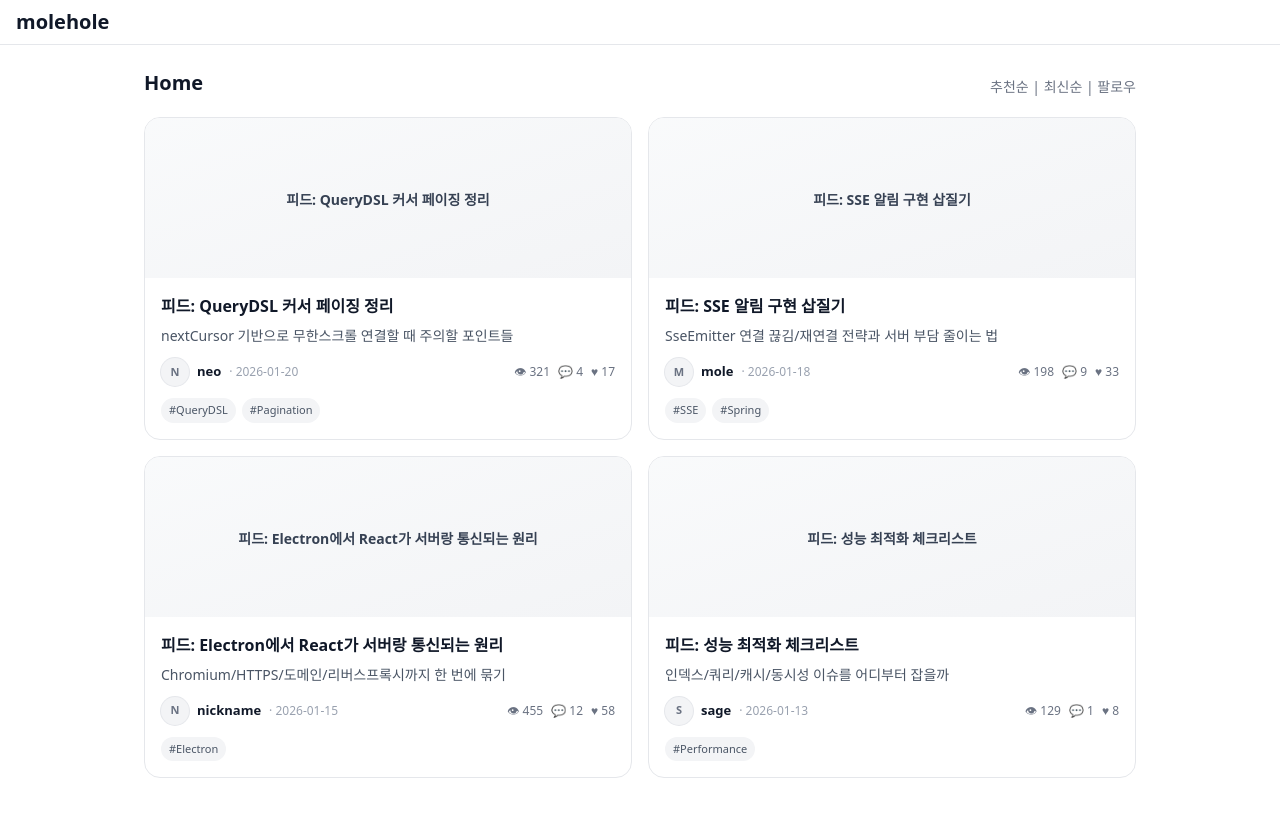
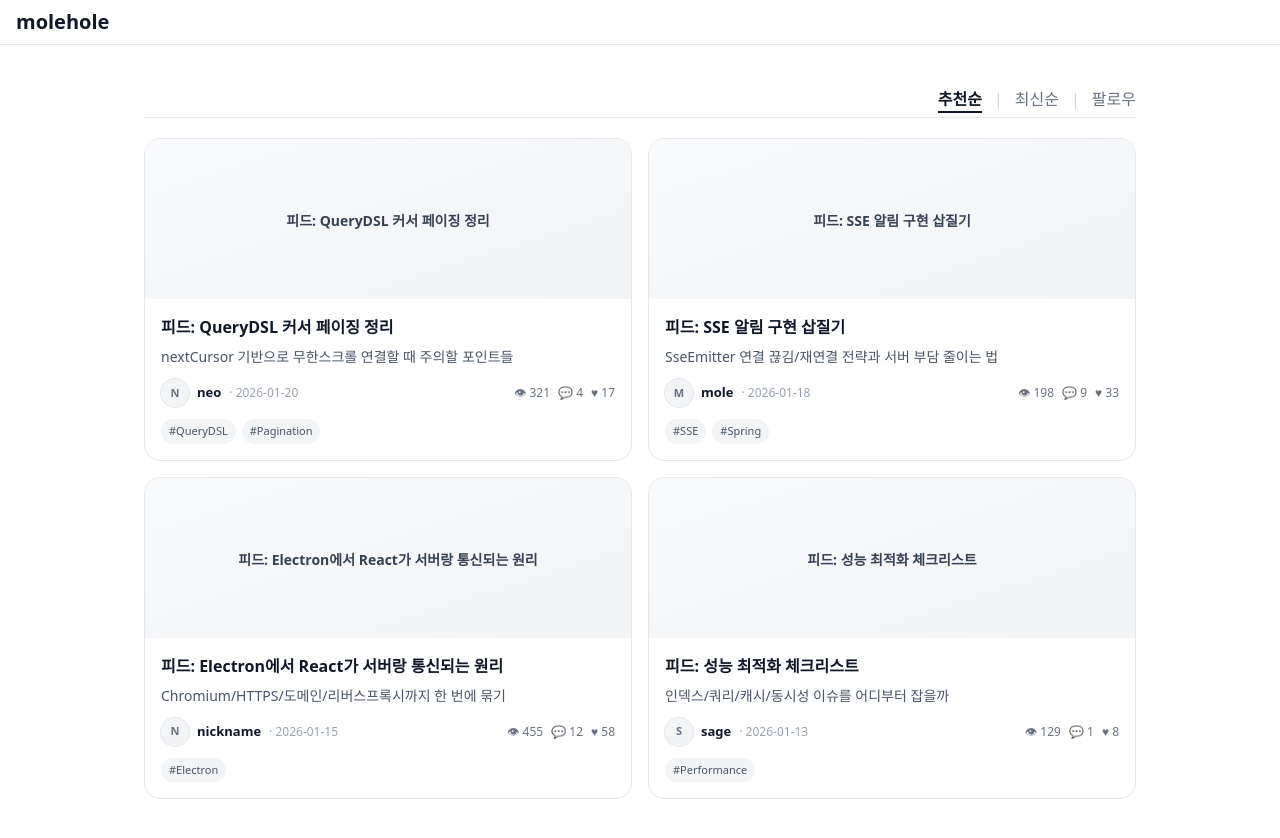
Before and after one commit to molehole-project/molehole-frontend, a React (Vite) app: page / in a window 1280 px wide. Shown: the top 838 px of the page. Built offline with nearby package versions, Linux system fonts and the light colour scheme.

Commit message:
#10 feat: 정렬 추가 및 로고 제거

```diff
--- a/src/pages/HomePage.tsx
+++ b/src/pages/HomePage.tsx
@@ -1,25 +1,70 @@
-import React, { useState } from "react";
+import React, { useMemo, useState } from "react";
 import { useNavigate } from "react-router-dom";
 import PostGrid from "../components/post/PostGrid";
 import type { PostSummary } from "../types/post";
 import { mockFeedPosts } from "../mocks/feedPosts";
 
+type FeedSort = "RECOMMEND" | "RECENT" | "FOLLOW";
+
 const HomePage: React.FC = () => {
   const navigate = useNavigate();
 
-  const [posts, setPosts] = useState<PostSummary[]>(mockFeedPosts);
+  const [posts] = useState<PostSummary[]>(mockFeedPosts);
   const [isLoading] = useState(false);
+
+  const [sort, setSort] = useState<FeedSort>("RECOMMEND");
 
   const handleClickPost = (postId: number) => {
     navigate(`/post-detail?postId=${postId}`);
   };
 
+  const sortItems = useMemo(
+    () =>
+      [
+        { key: "RECOMMEND" as const, label: "추천순" },
+        { key: "RECENT" as const, label: "최신순" },
+        { key: "FOLLOW" as const, label: "팔로우" },
+      ],
+    []
+  );
+
   return (
     <div className="min-h-screen">
       <div className="max-w-5xl mx-auto px-4 py-6">
-        <div className="mb-5 flex items-end justify-between">
-          <div className="text-xl font-bold text-gray-900">Home</div>
-          <div className="text-sm text-gray-500">추천순 | 최신순 | 팔로우</div>
+        <div className="mb-5 border-b border-gray-200">
+          <div className="grid grid-rows-2 pb-2">
+            <div />
+            <div className="flex justify-end items-end text-base text-gray-500 leading-tight">
+              {sortItems.map((item, idx) => {
+                const active = sort === item.key;
+
+                return (
+                  <React.Fragment key={item.key}>
+                    <button
+                      type="button"
+                      onClick={() => setSort(item.key)}
+                      className={[
+                        "relative transition",
+                        active
+                          ? "text-gray-900 font-bold"
+                          : "hover:text-gray-900",
+                      ].join(" ")}
+                    >
+                      {item.label}
+
+                      {active && (
+                        <span className="absolute left-0 -bottom-1 h-[2px] w-full bg-gray-900" />
+                      )}
+                    </button>
+
+                    {idx !== sortItems.length - 1 && (
+                      <span className="mx-3 text-gray-300">|</span>
+                    )}
+                  </React.Fragment>
+                );
+              })}
+            </div>
+          </div>
         </div>
 
         <PostGrid
```
